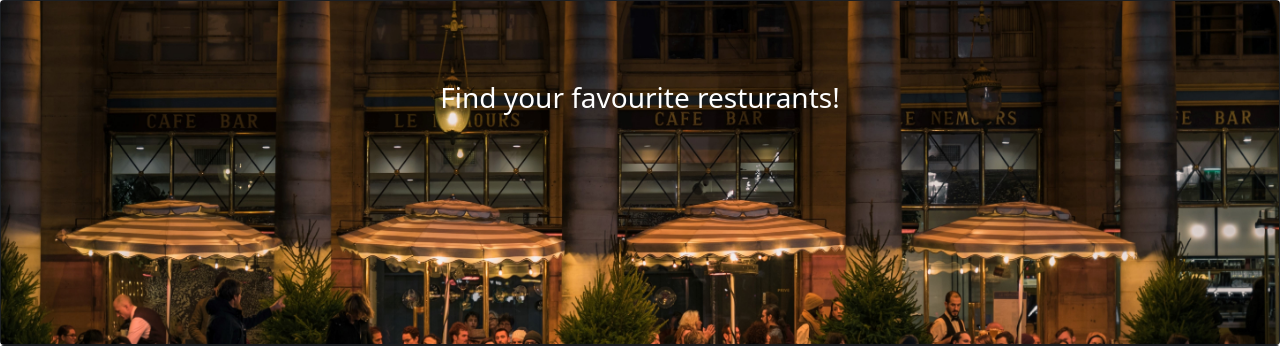
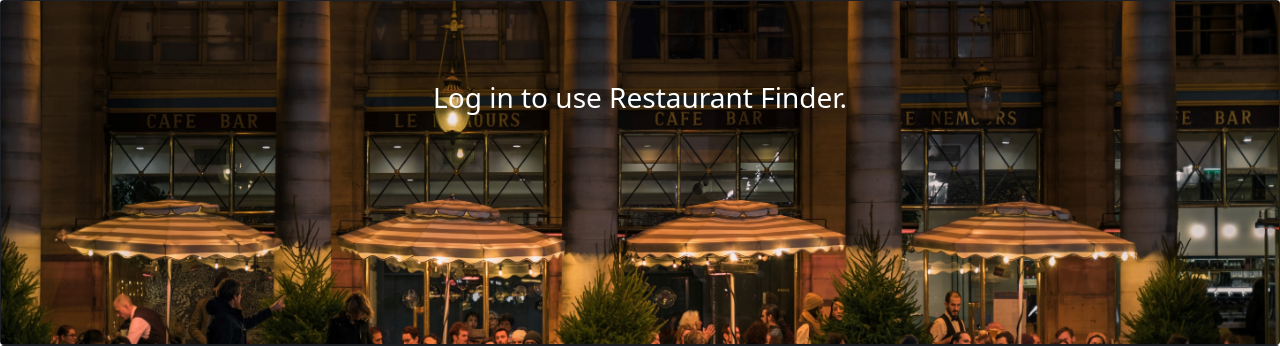
Before and after one commit to kevinnguyen2000/restaurant-finder-flask, a Flask app: page / in a window 1280 px wide. Shown: the part 56-402 px from the top of the page. Run offline with Flask 2, Linux system fonts and the light colour scheme; some libraries are stand-ins or nearby versions.

Commit message:
fixed home page

```diff
--- a/templates/home.html
+++ b/templates/home.html
@@ -99,14 +99,18 @@
         <div class="card-img-overlay text-center">
           <div class="card-body">
             <br></br>
+
+            {% if google_data %}
             <h3 class="card-title">Find your favourite resturants!</h3>
             <p class="card-text">
 
             </p>
-            {% if google_data %}
-
             <a href="/map"><button type="button" class="btn btn-light">Find restaurants near you.</button></a>
             <a href="/simpleMap"><button type="button" class="btn btn-light">Find where a restaurant is.</button></a>
+            {% else %}
+
+            <h3 class="card-title">Log in to use Restaurant Finder.</h3>
+
             {% endif %}
           </div>
         </div>
@@ -125,13 +129,13 @@
         <div class="card-img-overlay text-center">
           <div class="card-body">
             <br></br>
+            {% if google_data %}
             <h3 class="card-title">See what others think!</h3>
             <p class="card-text">
+            </p>
+            <a href="/posts"><button type="button" class="btn btn-light">View reccomendations.</button></a>
+            {% else %}
 
-            </p>
-            {% if google_data %}
-
-            <a href="/posts"><button type="button" class="btn btn-light">View reccomendations.</button></a>
             {% endif %}
           </div>
         </div>
```
